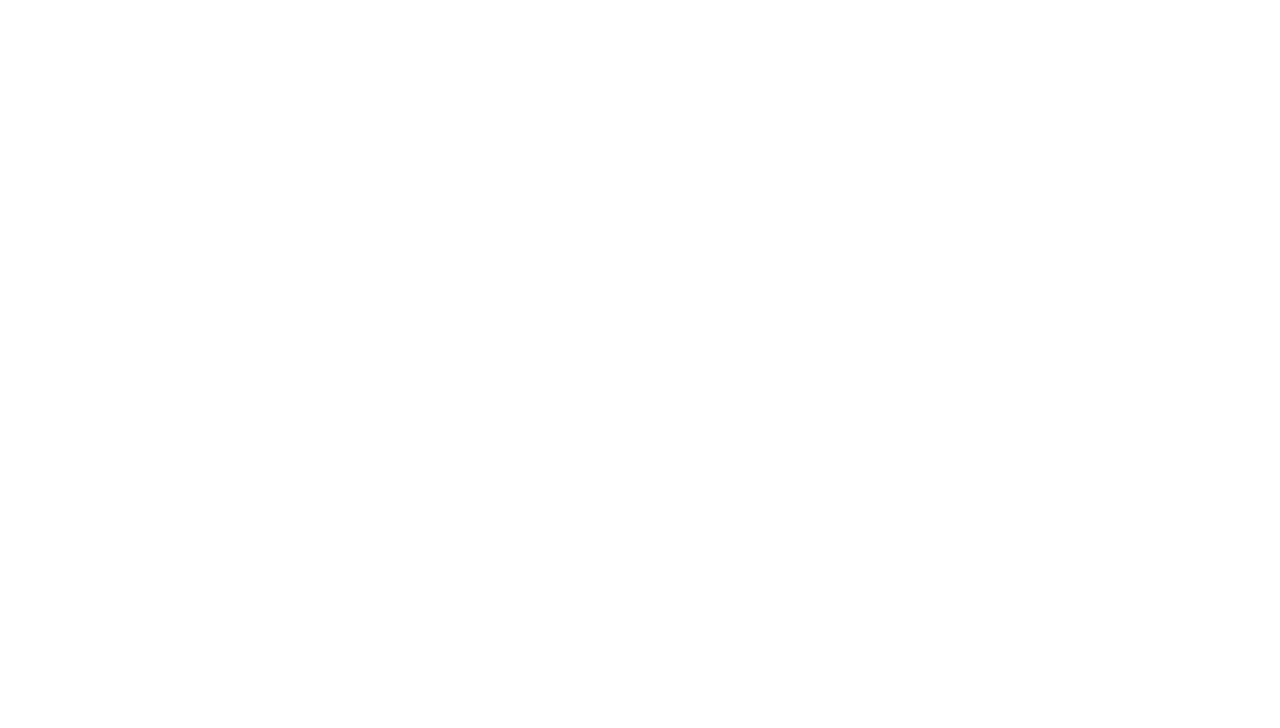
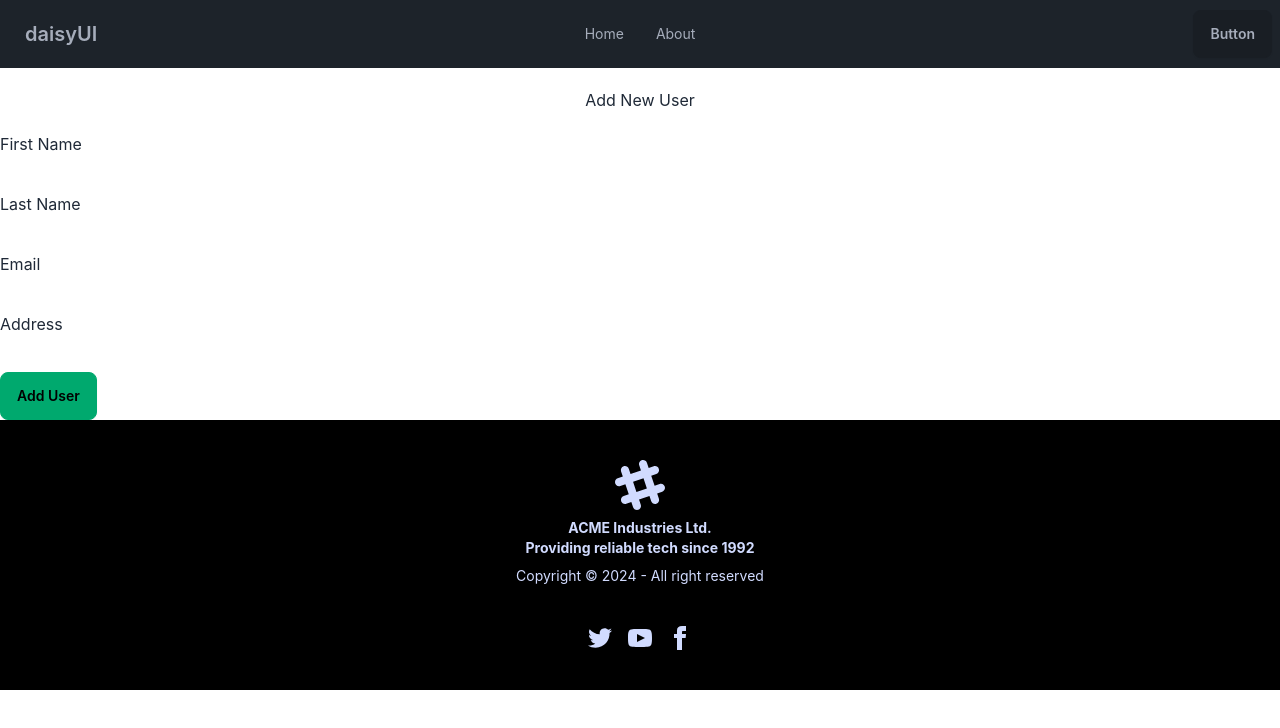
Before and after one commit to DanialRashid786/MERN-CRUD-Operations, a React (Create React App) app in the folder client/: page /addnewuser in a window 1280 px wide. Before the commit this address had no page. Shown: the top 728 px of the page. Built offline with nearby package versions, Linux system fonts and the light colour scheme.

Commit message:
add user successully

```diff
--- a/client/src/App.js
+++ b/client/src/App.js
@@ -2,14 +2,14 @@ import { Route, Routes } from "react-router-dom";
 import Home from './pages/Home';
 import About from './pages/About';
 import Allusers from "./pages/Allusers";
+import Adduserform from "./pages/Adduserform";
 
 
 
 
 
 
-function
-App() {
+function  App() {
   return (
     <>
     <div className="App">
@@ -20,6 +20,7 @@ App() {
         <Route path="/about" element={<About/>} />
 
         <Route path="/users" element={<Allusers/>} />
+        <Route path="/addnewuser" element={<Adduserform/>} />
       </Routes>
 
 
--- /dev/null
+++ b/client/src/pages/Adduserform.jsx
@@ -0,0 +1,98 @@
+import React, { useState } from 'react';
+import { useNavigate } from 'react-router-dom';
+import axios from 'axios';
+import Header from '../Components/Header';
+import Footer from '../Components/Footer';
+
+function Adduserform() {
+  const navigate = useNavigate();
+
+  const [formData, setFormData] = useState({
+    first_name: '',
+    last_name: '',
+    email: '',
+    address: ''
+  });
+
+  const handleChange = (e) => {
+    const { name, value } = e.target;
+    setFormData((prevData) => ({
+      ...prevData,
+      [name]: value
+    }));
+  };
+
+  const handleSubmit = async (e) => {
+    e.preventDefault();
+    try {
+      await axios.post('http://localhost:8000/user', formData);
+      alert('User added successfully!');
+      navigate('/users'); // Redirect to the users page after adding
+    } catch (error) {
+      console.error('Error adding user:', error.response ? error.response.data : error.message);
+    }
+  };
+
+  return (
+    <>
+      <Header />
+      <div className="container">
+        <h2 className="text-center m-5">Add New User</h2>
+        <form onSubmit={handleSubmit}>
+          <div className="mb-3">
+            <label htmlFor="first_name" className="form-label">First Name</label>
+            <input
+              type="text"
+              className="form-control"
+              id="first_name"
+              name="first_name"
+              value={formData.first_name}
+              onChange={handleChange}
+              required
+            />
+          </div>
+          <div className="mb-3">
+            <label htmlFor="last_name" className="form-label">Last Name</label>
+            <input
+              type="text"
+              className="form-control"
+              id="last_name"
+              name="last_name"
+              value={formData.last_name}
+              onChange={handleChange}
+              required
+            />
+          </div>
+          <div className="mb-3">
+            <label htmlFor="email" className="form-label">Email</label>
+            <input
+              type="email"
+              className="form-control"
+              id="email"
+              name="email"
+              value={formData.email}
+              onChange={handleChange}
+              required
+            />
+          </div>
+          <div className="mb-3">
+            <label htmlFor="address" className="form-label">Address</label>
+            <input
+              type="text"
+              className="form-control"
+              id="address"
+              name="address"
+              value={formData.address}
+              onChange={handleChange}
+              required
+            />
+          </div>
+          <button type="submit" className="btn btn-success">Add User</button>
+        </form>
+      </div>
+      <Footer />
+    </>
+  );
+}
+
+export default Adduserform;
--- a/client/src/pages/Allusers.jsx
+++ b/client/src/pages/Allusers.jsx
@@ -3,13 +3,9 @@ import Header from '../Components/Header';
 import Footer from '../Components/Footer';
 import Table from '../Components/Table';
 import axios from 'axios';
-
-
-import { FontAwesomeIcon } from '@fortawesome/react-fontawesome'
-import { faCoffee } from '@fortawesome/free-solid-svg-icons'
-
-
-
+import { Link } from "react-router-dom";
+import { FontAwesomeIcon } from '@fortawesome/react-fontawesome';
+import { faEdit, faTrash } from '@fortawesome/free-solid-svg-icons'; // Changed to relevant icons
 
 function Allusers() {
   const [users, setUsers] = useState([]);
@@ -27,6 +23,16 @@ function Allusers() {
     fetchData(); // Call fetchData inside useEffect
   }, []);
 
+  // Handle delete user
+  // const handleDelete = async (userId) => {
+  //   try {
+  //     await axios.delete(`http://localhost:8000/user/${userId}`);
+  //     setUsers(users.filter(user => user.id !== userId)); // Update the state to remove the deleted user
+  //   } catch (error) {
+  //     console.error('Error deleting user:', error.response ? error.response.data : error.message);
+  //   }
+  // };
+
   // Define the columns based on your data structure
   const columns = [
     'No',
@@ -41,28 +47,31 @@ function Allusers() {
   ];
 
   // Transform `users` data to fit the table format
-  const data = users.map( (user,index) => ({
-    'No':index+1,
+  const data = users.map((user, index) => ({
+    'No': index + 1,
     'First Name': user.first_name,
     'Last Name': user.last_name,
     'Email': user.email,
     'Address': user.address,
     'Created At': new Date(user.createdAt).toLocaleDateString(),
     'Updated At': new Date(user.updatedAt).toLocaleDateString(),
-    'Update': <FontAwesomeIcon icon={faCoffee} />
-    ,
-    'Delete': <button type="button"></button>
+    'Update': (
 
+     <div><FontAwesomeIcon icon={faEdit} /> Edit</div>
+
+    ),
+    'Delete': (
+
+      <div>  <FontAwesomeIcon icon={faTrash} /> Delete</div>
+    )
   }));
-
-  console.log('Fetched Users:', users); // Debug the data coming from API
 
   return (
     <>
       <Header />
 
       <div className="container">
-        <button className="btn btn-outline btn-success m-5">Add User</button>
+        <Link to="/addnewuser" className="btn btn-outline btn-success m-5">Add User</Link>
         <h1 className="text-center underline">Users Table</h1>
 
         {/* Render Table component with dynamic columns and data */}
```
